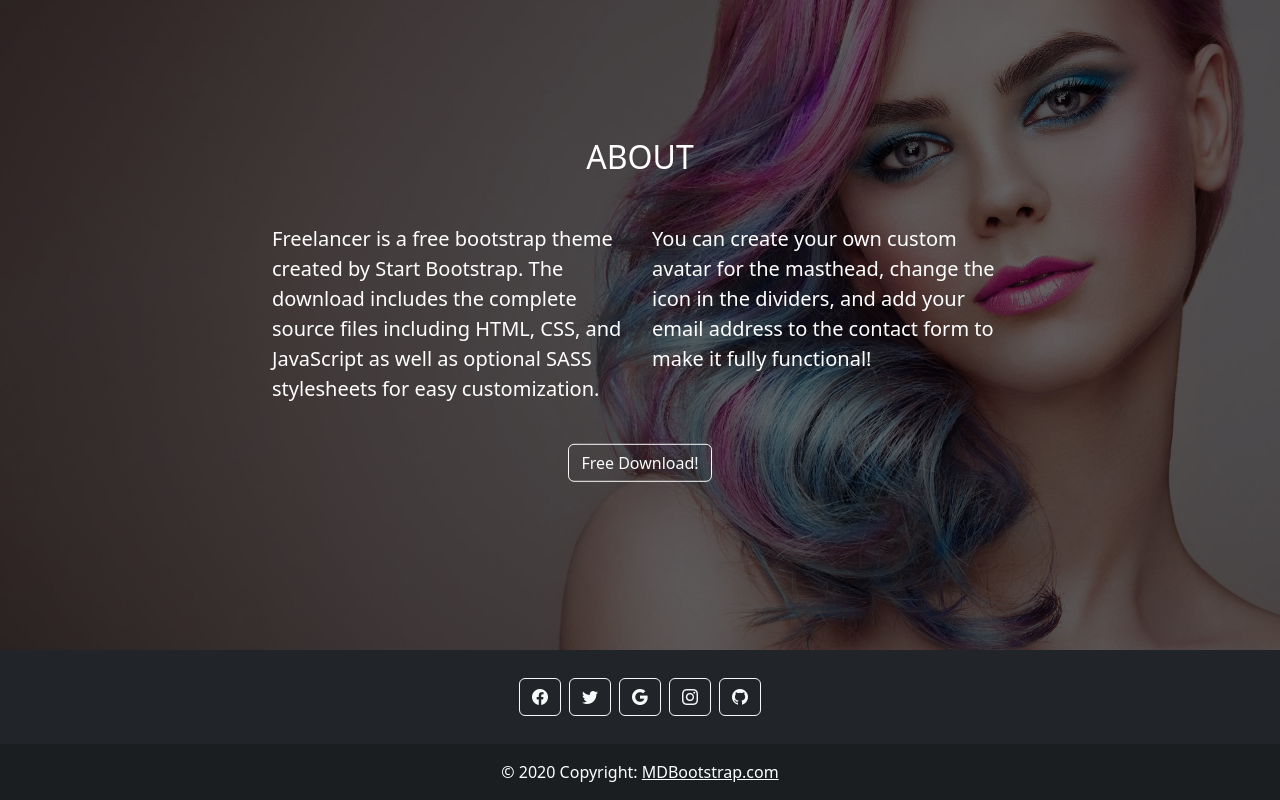
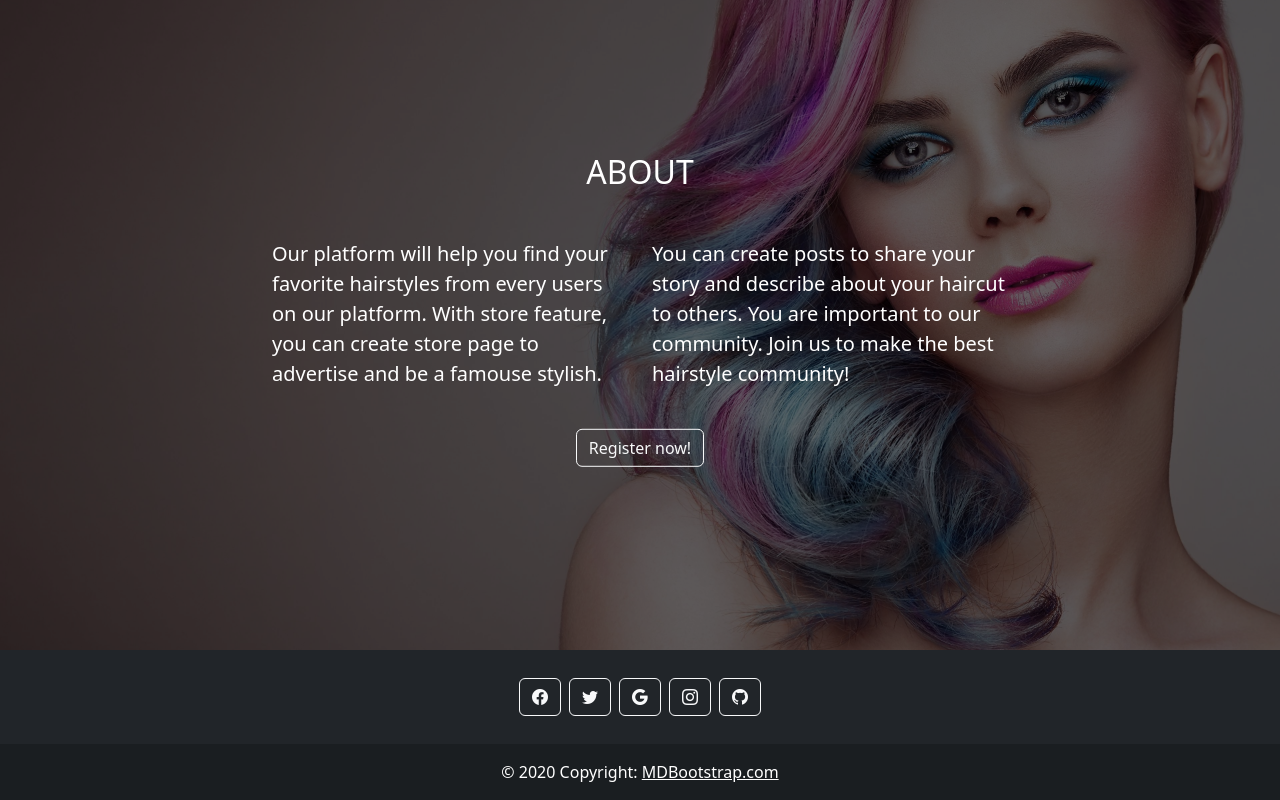
Before and after one commit to Ratchaphon1412/hairHarvest-frontend, a Vue app: page / in a window 1280 px wide. Shown: the part 830-1630 px from the top of the page. Built offline with nearby package versions, Linux system fonts and the light colour scheme.

Commit message:
update landing page

```diff
--- a/src/views/LandingPage.vue
+++ b/src/views/LandingPage.vue
@@ -1,7 +1,7 @@
 <template>
   <navbar class="nav-op" />
   <!-- Masthead-->
-  <div style="background-color:black">
+  <div style="background-color:black" id="page-top">
   <img src="@/assets/bgOne.jpg" class="img-container1 position-relative">
     <div class="container flex-column position-absolute top-50 start-50 translate-middle">
       <!-- Masthead Heading-->
@@ -33,20 +33,21 @@
       <!-- About Section Content-->
       <div class="row">
         <div class="col-lg-4 ms-auto">
-          <p class="lead">Freelancer is a free bootstrap theme created by Start Bootstrap. The download includes the
-            complete source files including HTML, CSS, and JavaScript as well as optional SASS stylesheets for easy
-            customization.</p>
+          <p class="lead">Our platform will help you find your favorite hairstyles from every users on our platform.
+            With store feature, you can create store page to advertise and be a famouse stylish.
+          </p>
         </div>
         <div class="col-lg-4 me-auto">
-          <p class="lead">You can create your own custom avatar for the masthead, change the icon in the dividers, and
-            add your email address to the contact form to make it fully functional!</p>
+          <p class="lead">You can create posts to share your story and describe about your haircut to others.
+            You are important to our community. Join us to make the best hairstyle community!
+          </p>
         </div>
       </div>
       <!-- About Section Button-->
       <div class="text-center mt-4">
-        <a class="btn btn-xl btn-outline-light" href="https://startbootstrap.com/theme/freelancer/">
+        <a class="btn btn-xl btn-outline-light" href="/Register">
           <i class="fas fa-download"></i>
-          Free Download!
+          Register now!
         </a>
       </div>
     </div>
--- a/src/views/Login.vue
+++ b/src/views/Login.vue
@@ -80,7 +80,7 @@ export default {
 
       const auth_store = useAuthStore();
       if (auth_store.login(this.email, this.password)) {
-        await this.$router.push({ name: "home" });
+        await this.$router.push({ name: "Home" });
       }
     },
   },
```
